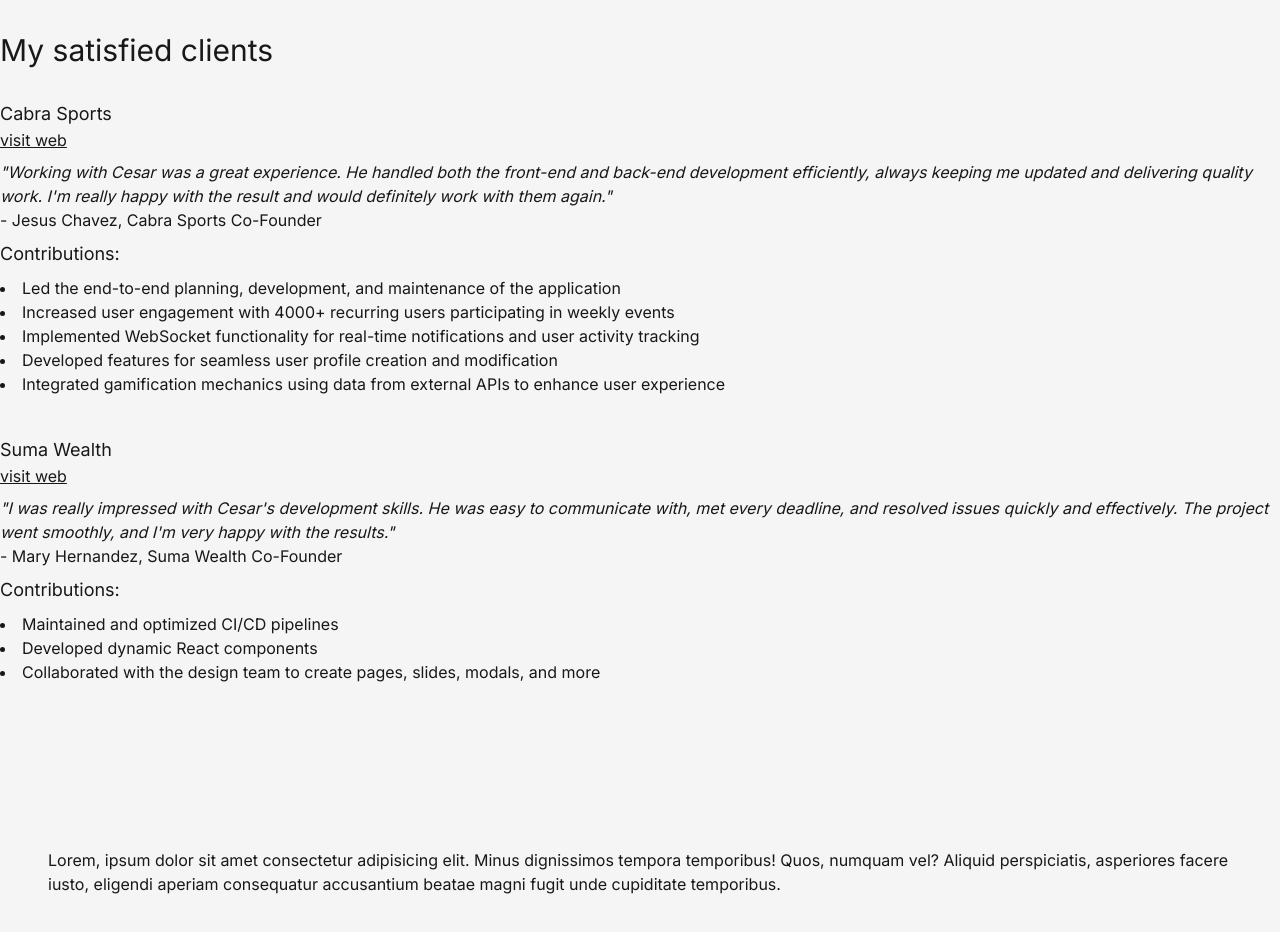
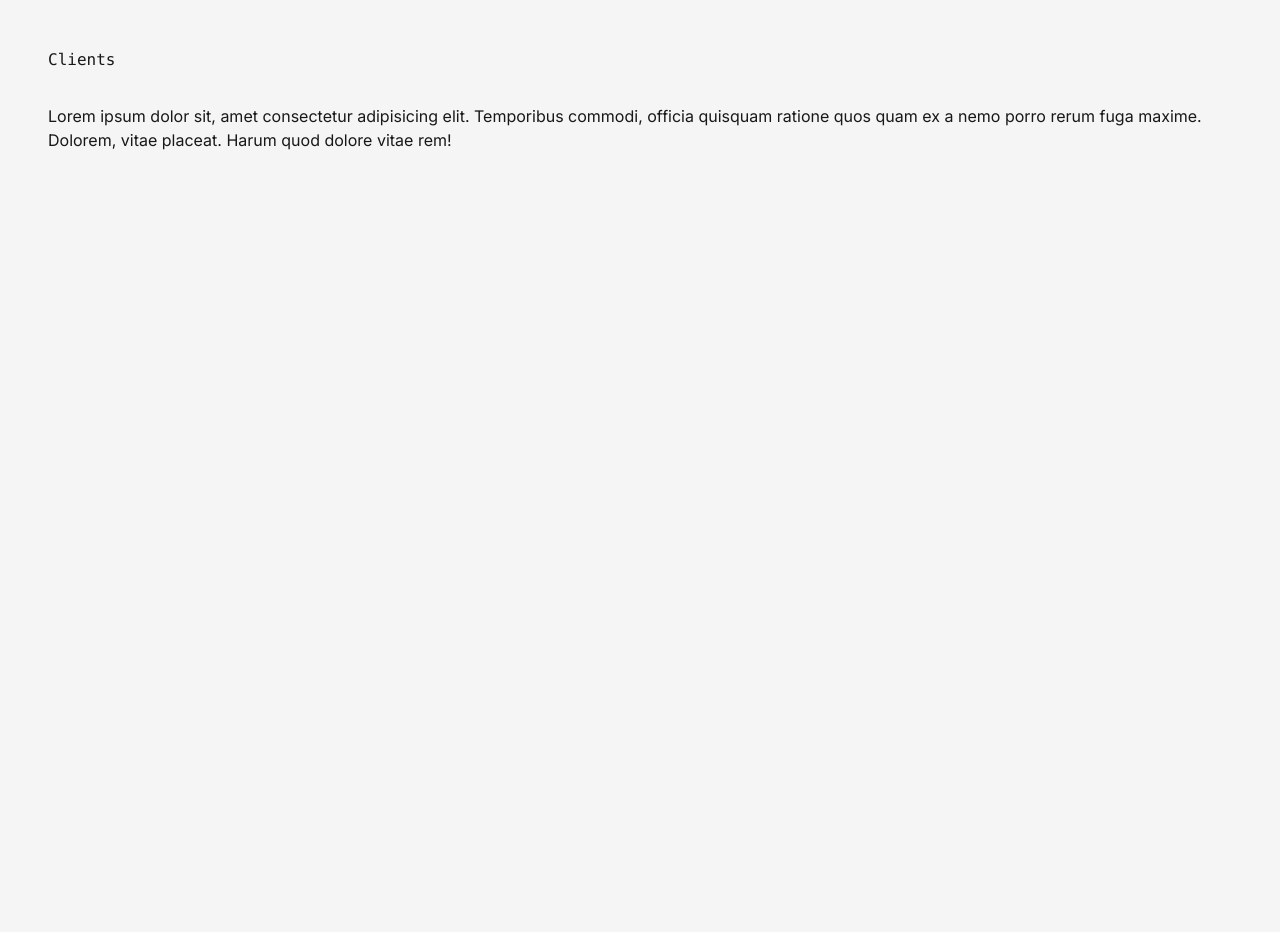
Before and after one commit to mar-cial/cv, a Next.js app: page / in a window 1280 px wide. Shown: the part 1420-2352 px from the top of the page. After the commit the page ends 1620 px from the top, so only its background shows below. Built offline with nearby package versions, Linux system fonts and the light colour scheme.

Commit message:
Add timezones to the date

```diff
--- a/src/app/page.tsx
+++ b/src/app/page.tsx
@@ -1,6 +1,100 @@
 import { CurrentDate } from "@/components/current-date";
 import { FeatureCard } from "@/components/feature-card";
 
+function ClientsSection() {
+    return (
+        <section className="flex flex-col gap-8 pt-8 min-h-screen">
+            <header>
+                <h2 className="text-3xl">My satisfied clients</h2>
+            </header>
+
+            <section className="flex flex-col gap-2">
+                <header className="">
+                    <h3 className="text-lg">Cabra Sports</h3>
+                    <a href="cabragaming.com" className="underline hover:text-blue-500">
+                        visit web
+                    </a>
+                </header>
+
+                <article>
+                    <p className="italic">
+                        &quot;Working with Cesar was a great experience. He handled both the
+                        front-end and back-end development efficiently, always keeping me
+                        updated and delivering quality work. I&apos;m really happy with the
+                        result and would definitely work with them again.&quot;
+                    </p>
+                    <p>- Jesus Chavez, Cabra Sports Co-Founder</p>
+                </article>
+
+                <section>
+                    <header>
+                        <h4 className="text-lg">Contributions:</h4>
+                    </header>
+
+                    <ul className="py-2 list-disc list-inside">
+                        <li>
+                            Led the end-to-end planning, development, and maintenance of the
+                            application
+                        </li>
+                        <li>
+                            Increased user engagement with 4000+ recurring users participating
+                            in weekly events
+                        </li>
+                        <li>
+                            Implemented WebSocket functionality for real-time notifications
+                            and user activity tracking
+                        </li>
+                        <li>
+                            Developed features for seamless user profile creation and
+                            modification
+                        </li>
+                        <li>
+                            Integrated gamification mechanics using data from external APIs to
+                            enhance user experience
+                        </li>
+                    </ul>
+                </section>
+            </section>
+
+            <section className="flex flex-col gap-2">
+                <header>
+                    <h3 className="text-lg">Suma Wealth</h3>
+                    <a
+                        href="https://sumawealth.com/"
+                        className="underline hover:text-blue-500"
+                    >
+                        visit web
+                    </a>
+                </header>
+
+                <article>
+                    <p className="italic">
+                        &quot;I was really impressed with Cesar&apos;s development skills.
+                        He was easy to communicate with, met every deadline, and resolved
+                        issues quickly and effectively. The project went smoothly, and
+                        I&apos;m very happy with the results.&quot;
+                    </p>
+                    <p>- Mary Hernandez, Suma Wealth Co-Founder</p>
+                </article>
+
+                <section>
+                    <header>
+                        <h4 className="text-lg">Contributions:</h4>
+                    </header>
+
+                    <ul className="py-2 list-disc list-inside">
+                        <li>Maintained and optimized CI/CD pipelines</li>
+                        <li>Developed dynamic React components</li>
+                        <li>
+                            Collaborated with the design team to create pages, slides, modals,
+                            and more
+                        </li>
+                    </ul>
+                </section>
+            </section>
+        </section>
+    );
+}
 export default function Page() {
     return (
         <main>
@@ -73,104 +167,21 @@
                 </section>
             </section>
 
-            <section className="flex flex-col gap-8 pt-8 min-h-screen">
+            <section className="flex flex-col gap-8 p-12">
                 <header>
-                    <h2 className="text-3xl">My satisfied clients</h2>
+                    <h2 className="font-mono">Clients</h2>
                 </header>
 
-                <section className="flex flex-col gap-2">
-                    <header className="">
-                        <h3 className="text-lg">Cabra Sports</h3>
-                        <a href="cabragaming.com" className="underline hover:text-blue-500">
-                            visit web
-                        </a>
-                    </header>
-
+                <section>
                     <article>
-                        <p className="italic">
-                            &quot;Working with Cesar was a great experience. He handled both
-                            the front-end and back-end development efficiently, always keeping
-                            me updated and delivering quality work. I&apos;m really happy with
-                            the result and would definitely work with them again.&quot;
+                        <p>
+                            Lorem ipsum dolor sit, amet consectetur adipisicing elit.
+                            Temporibus commodi, officia quisquam ratione quos quam ex a nemo
+                            porro rerum fuga maxime. Dolorem, vitae placeat. Harum quod dolore
+                            vitae rem!
                         </p>
-                        <p>- Jesus Chavez, Cabra Sports Co-Founder</p>
                     </article>
-
-                    <section>
-                        <header>
-                            <h4 className="text-lg">Contributions:</h4>
-                        </header>
-
-                        <ul className="py-2 list-disc list-inside">
-                            <li>
-                                Led the end-to-end planning, development, and maintenance of the
-                                application
-                            </li>
-                            <li>
-                                Increased user engagement with 4000+ recurring users
-                                participating in weekly events
-                            </li>
-                            <li>
-                                Implemented WebSocket functionality for real-time notifications
-                                and user activity tracking
-                            </li>
-                            <li>
-                                Developed features for seamless user profile creation and
-                                modification
-                            </li>
-                            <li>
-                                Integrated gamification mechanics using data from external APIs
-                                to enhance user experience
-                            </li>
-                        </ul>
-                    </section>
                 </section>
-
-                <section className="flex flex-col gap-2">
-                    <header>
-                        <h3 className="text-lg">Suma Wealth</h3>
-                        <a
-                            href="https://sumawealth.com/"
-                            className="underline hover:text-blue-500"
-                        >
-                            visit web
-                        </a>
-                    </header>
-
-                    <article>
-                        <p className="italic">
-                            &quot;I was really impressed with Cesar&apos;s development skills.
-                            He was easy to communicate with, met every deadline, and resolved
-                            issues quickly and effectively. The project went smoothly, and
-                            I&apos;m very happy with the results.&quot;
-                        </p>
-                        <p>- Mary Hernandez, Suma Wealth Co-Founder</p>
-                    </article>
-
-                    <section>
-                        <header>
-                            <h4 className="text-lg">Contributions:</h4>
-                        </header>
-
-                        <ul className="py-2 list-disc list-inside">
-                            <li>Maintained and optimized CI/CD pipelines</li>
-                            <li>Developed dynamic React components</li>
-                            <li>
-                                Collaborated with the design team to create pages, slides,
-                                modals, and more
-                            </li>
-                        </ul>
-                    </section>
-                </section>
-            </section>
-
-            <section className="p-12">
-                <p>
-                    Lorem, ipsum dolor sit amet consectetur adipisicing elit. Minus
-                    dignissimos tempora temporibus! Quos, numquam vel? Aliquid
-                    perspiciatis, asperiores facere iusto, eligendi aperiam consequatur
-                    accusantium beatae magni fugit unde cupiditate temporibus.
-                </p>
             </section>
         </main>
     );
--- a/src/components/current-date.tsx
+++ b/src/components/current-date.tsx
@@ -15,7 +15,9 @@
         };
     }, []);
 
-    const slicedString = currentTime?.toLocaleString().slice(-11);
+    const slicedString = currentTime
+        ?.toLocaleString("en-US", { timeZone: "America/Los_Angeles" })
+        .slice(-11);
 
     return (
         <div>
```
